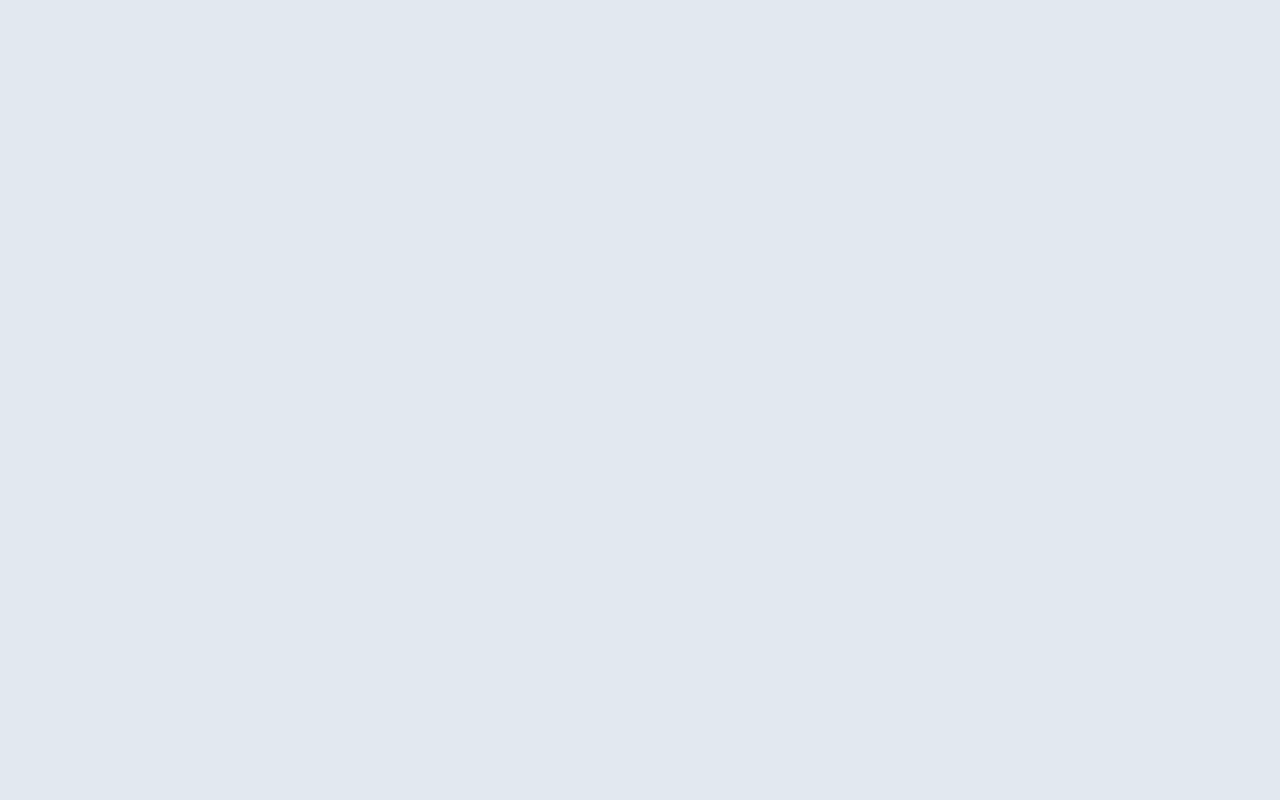
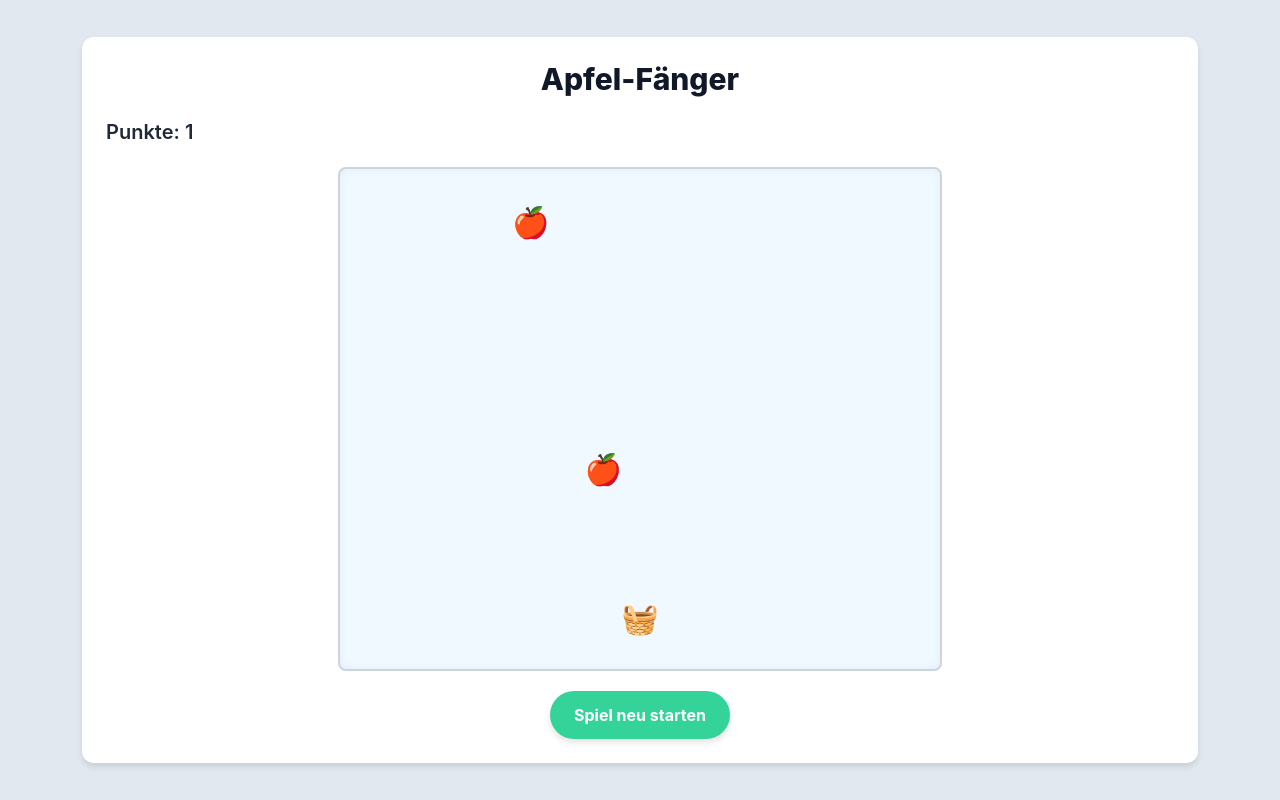
Before and after one commit to Latiniron/Red-Apple, a plain HTML site: page index.html in a window 1280 px wide. Drawn offline with nearby package versions, Linux system fonts and the light colour scheme.

Commit message:
Update index.html

```diff
--- a/index.html
+++ b/index.html
@@ -82,5 +82,176 @@
 </head>
 <body>
 
+<div class="game-container">
+    <h1 class="text-3xl font-extrabold text-gray-900 text-center">Apfel-Fänger</h1>
+    <div class="game-info">
+        <span>Punkte: <span id="score">0</span></span>
+    </div>
+    <canvas id="gameCanvas"></canvas>
+    <button id="restartButton" class="button">Spiel neu starten</button>
+</div>
+
+<div id="messageBox" class="message-box">
+    <h2 id="messageText"></h2>
+    <p class="text-gray-600">Klicke "Spiel neu starten", um es noch einmal zu versuchen!</p>
+</div>
+
+<script>
+    window.onload = function() {
+        const canvas = document.getElementById('gameCanvas');
+        const ctx = canvas.getContext('2d');
+        const scoreEl = document.getElementById('score');
+        const restartButton = document.getElementById('restartButton');
+        const messageBox = document.getElementById('messageBox');
+        const messageText = document.getElementById('messageText');
+
+        let score = 0;
+        let isGameOver = false;
+        let basket;
+        let apples = [];
+        let appleCount = 0;
+        let appleInterval;
+
+        // Anpassung der Canvas-Größe an das Fenster
+        function resizeCanvas() {
+            canvas.width = Math.min(window.innerWidth * 0.8, 600);
+            canvas.height = Math.min(window.innerHeight * 0.7, 500);
+        }
+        window.addEventListener('resize', resizeCanvas);
+        resizeCanvas();
+
+        class Basket {
+            constructor() {
+                this.width = 80;
+                this.height = 20;
+                this.x = (canvas.width - this.width) / 2;
+                this.y = canvas.height - 40;
+                this.color = '#4b5563'; // Dunkelgrau
+            }
+            draw() {
+                // Zeichne das Körbchen als SVG oder Text
+                ctx.font = '30px Arial';
+                ctx.textAlign = 'center';
+                ctx.fillText('🧺', this.x + this.width / 2, this.y);
+            }
+        }
+
+        class Apple {
+            constructor() {
+                this.size = 20;
+                this.x = Math.random() * (canvas.width - this.size);
+                this.y = 0;
+                this.speed = 1.5 + Math.random() * 2;
+            }
+            draw() {
+                // Zeichne den Apfel als Emoji
+                ctx.font = '30px Arial';
+                ctx.textAlign = 'center';
+                ctx.fillText('🍎', this.x + this.size / 2, this.y);
+            }
+            update() {
+                this.y += this.speed;
+            }
+        }
+
+        function init() {
+            score = 0;
+            scoreEl.textContent = score;
+            isGameOver = false;
+            apples = [];
+            appleCount = 0;
+            basket = new Basket();
+            messageBox.style.display = 'none';
+
+            // Alle 1,5 Sekunden einen neuen Apfel erstellen
+            clearInterval(appleInterval);
+            appleInterval = setInterval(() => {
+                if (!isGameOver) {
+                    apples.push(new Apple());
+                }
+            }, 1500);
+        }
+
+        function update() {
+            if (isGameOver) return;
+
+            // Äpfel aktualisieren
+            for (let i = 0; i < apples.length; i++) {
+                apples[i].update();
+
+                // Kollisionserkennung
+                if (apples[i].y + apples[i].size >= basket.y &&
+                    apples[i].x >= basket.x &&
+                    apples[i].x <= basket.x + basket.width) {
+                    score++;
+                    scoreEl.textContent = score;
+                    apples.splice(i, 1); // Apfel entfernen
+                    i--;
+                }
+
+                // Spiel vorbei, wenn ein Apfel den Boden berührt
+                if (apples[i] && apples[i].y > canvas.height) {
+                    isGameOver = true;
+                    showGameOver();
+                }
+            }
+        }
+
+        function draw() {
+            ctx.clearRect(0, 0, canvas.width, canvas.height);
+            basket.draw();
+            apples.forEach(apple => apple.draw());
+        }
+
+        function gameLoop() {
+            update();
+            draw();
+            if (!isGameOver) {
+                requestAnimationFrame(gameLoop);
+            }
+        }
+
+        function showGameOver() {
+            messageText.textContent = `Spiel vorbei! Dein Punktestand: ${score}`;
+            messageBox.style.display = 'block';
+            clearInterval(appleInterval);
+        }
+
+        // Steuerung mit Maus und Touch
+        function handleInput(e) {
+            if (isGameOver) return;
+            let clientX;
+            if (e.touches) {
+                clientX = e.touches[0].clientX;
+            } else {
+                clientX = e.clientX;
+            }
+            const rect = canvas.getBoundingClientRect();
+            basket.x = clientX - rect.left - basket.width / 2;
+            if (basket.x < 0) {
+                basket.x = 0;
+            }
+            if (basket.x + basket.width > canvas.width) {
+                basket.x = canvas.width - basket.width;
+            }
+        }
+
+        canvas.addEventListener('mousemove', handleInput);
+        canvas.addEventListener('touchmove', (e) => {
+            e.preventDefault();
+            handleInput(e);
+        }, { passive: false });
+
+        restartButton.addEventListener('click', () => {
+            init();
+            gameLoop();
+        });
+
+        // Spielstart
+        init();
+        gameLoop();
+    };
+</script>
+
 </body>
 </html>
```
